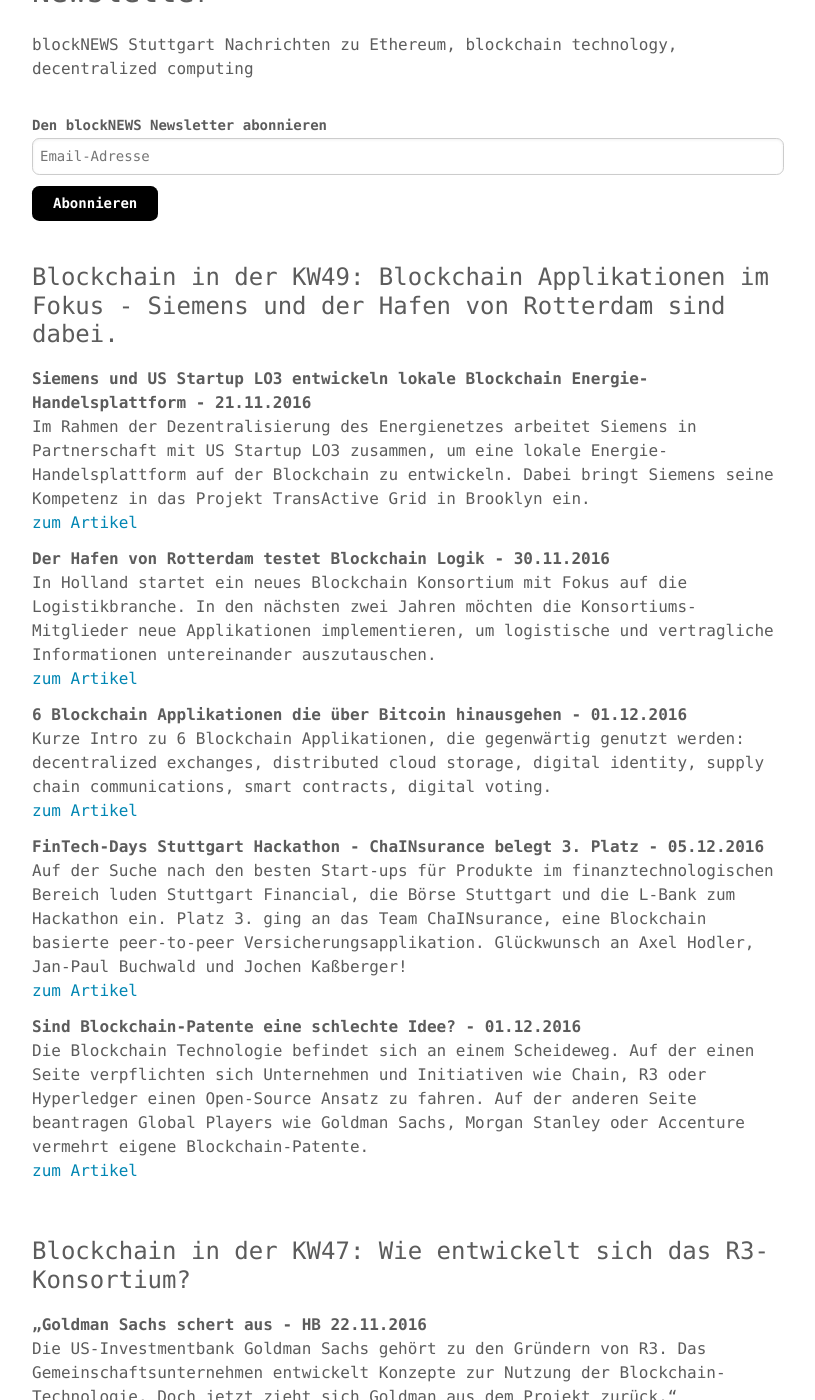
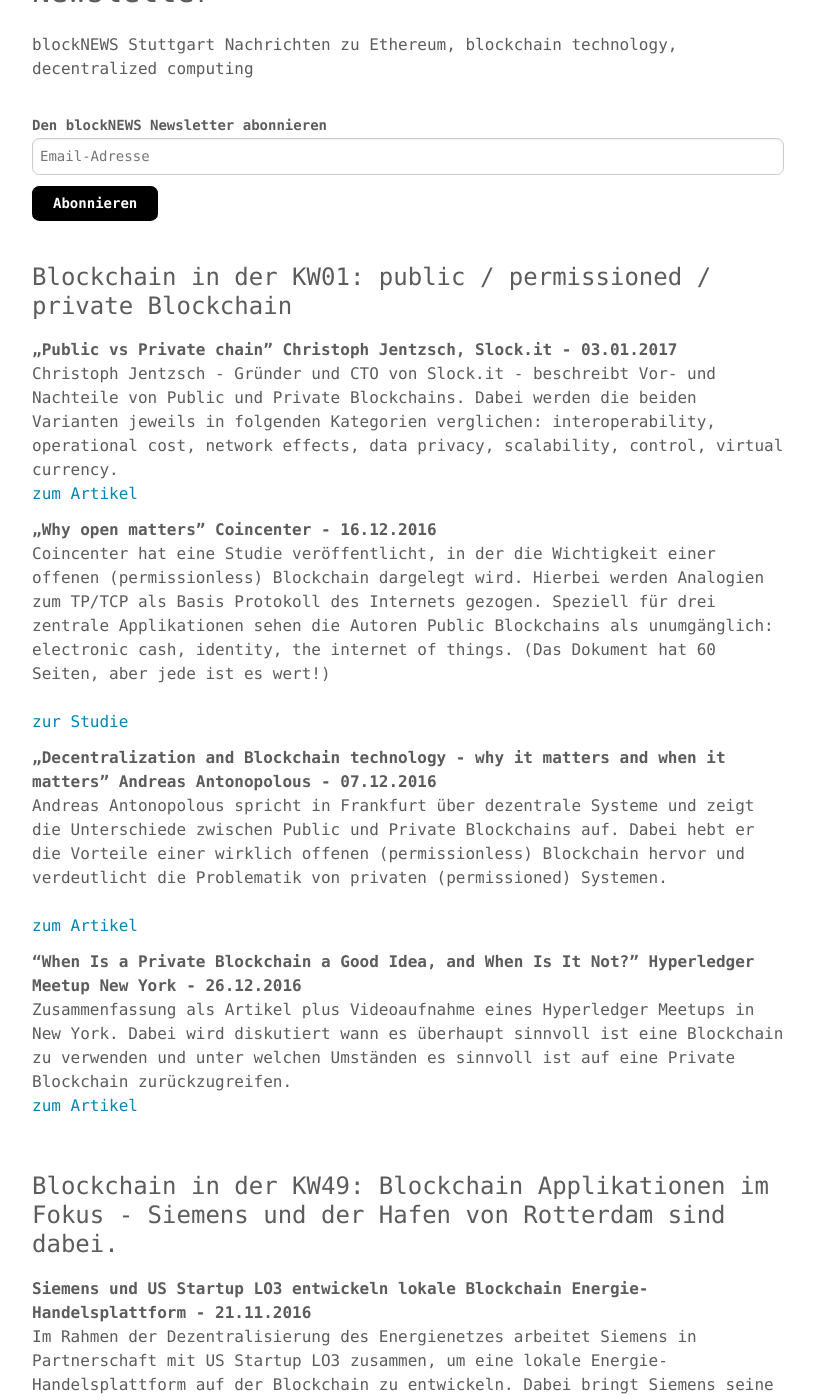
Before and after one commit to blocklab/site, a Jekyll site: the page built from newsletter.md, in a window 1280 px wide and 1400 px high, scrolled down 507 px. Shown: the whole window, without its empty margins (232-1047 px from the left). Built offline with Jekyll 4.4.1, drawn with Linux system fonts in a browser that asks for light colours; comment, search, counter and statistics services are not loaded.

Commit message:
Update newsletter.md

```diff
--- a/newsletter.md
+++ b/newsletter.md
@@ -27,6 +27,34 @@ Nachrichten zu Ethereum, blockchain technology, decentralized computing
 </div>
 
 <!--End mc_embed_signup-->
+
+<br>
+
+### Blockchain in der KW01: public / permissioned / private Blockchain
+
+**„Public vs Private chain" Christoph Jentzsch, Slock.it - 03.01.2017**
+<br>
+Christoph Jentzsch - Gründer und CTO von Slock.it - beschreibt Vor- und Nachteile von Public und Private Blockchains. Dabei werden die beiden Varianten jeweils in folgenden Kategorien verglichen: interoperability, operational cost, network effects, data privacy, scalability, control, virtual currency.
+<br>
+[zum Artikel](https://blog.slock.it/public-vs-private-chain-7b7ca45044f#.63j77286u)
+
+**„Why open matters" Coincenter - 16.12.2016**
+<br>
+Coincenter hat eine Studie veröffentlicht, in der die Wichtigkeit einer offenen (permissionless) Blockchain dargelegt wird. Hierbei werden Analogien zum TP/TCP als Basis Protokoll des Internets gezogen. Speziell für drei zentrale Applikationen sehen die Autoren Public Blockchains als unumgänglich: electronic cash, identity, the internet of things. (Das Dokument hat 60 Seiten, aber jede ist es wert!)
+<br>
+[zur Studie](https://coincenter.org/files/2016-12/openmattersv1-1.pdf)
+
+**„Decentralization and Blockchain technology - why it matters and when it matters" Andreas Antonopolous - 07.12.2016**
+<br>
+Andreas Antonopolous spricht in Frankfurt über dezentrale Systeme und zeigt die Unterschiede zwischen Public und Private Blockchains auf. Dabei hebt er die Vorteile einer wirklich offenen (permissionless) Blockchain hervor und verdeutlicht die Problematik von privaten (permissioned) Systemen.
+<br>
+[zum Artikel](https://www.youtube.com/watch?v=Cuu9NukxfvQ)
+
+**"When Is a Private Blockchain a Good Idea, and When Is It Not?" Hyperledger Meetup New York - 26.12.2016**
+<br>
+Zusammenfassung als Artikel plus Videoaufnahme eines Hyperledger Meetups in New York. Dabei wird diskutiert wann es überhaupt sinnvoll ist eine Blockchain zu verwenden und unter welchen Umständen es sinnvoll ist auf eine Private Blockchain zurückzugreifen.
+<br>
+[zum Artikel](https://www.altoros.com/blog/when-is-a-private-blockchain-a-good-idea-and-when-is-it-not/)
 
 <br>
 
```
